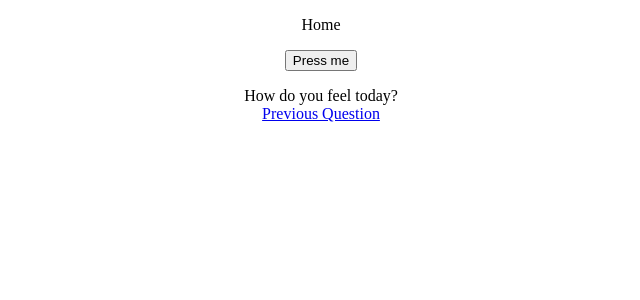
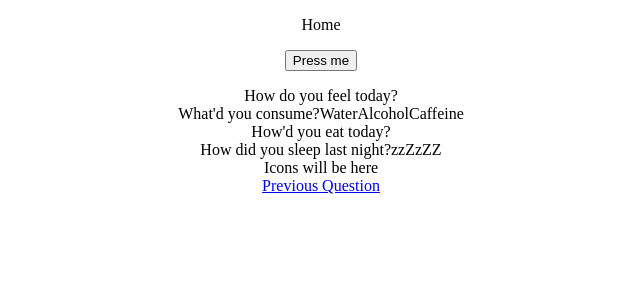
Before and after one commit to juliejonak/Moody, a React (Create React App) app in the folder front-end/: page / in a window 1280 px wide. Shown: the top 300 px of the page, without its empty margins (319-959 px from the left). Built offline with nearby package versions, Linux system fonts and the light colour scheme; no server answers.

Commit message:
Updated carousel components and updateVal method

```diff
--- a/front-end/src/components/Activity.js
+++ b/front-end/src/components/Activity.js
@@ -1,5 +1,11 @@
-export default const Activity = (props) => {
+import React from 'react';
+
+const Activity = (props) => {
   return (
-
+    <div>
+      Icons will be here
+    </div>
   )
 }
+
+export default Activity;
--- a/front-end/src/components/Form.js
+++ b/front-end/src/components/Form.js
@@ -1,6 +1,9 @@
 import React from 'react';
 import axios from 'axios';
 import Mood from './Mood';
+import Intake from './Intake';
+import Life from './Life';
+import Activity from './Activity';
 
 export default class Form extends React.Component{
     constructor(props){
@@ -43,40 +46,47 @@ export default class Form extends React.Component{
     //implement the HTML CSS design of pages
     //setup axios
 
-    // nextSlide = () => {
-    //   this.setState(prevState => {
-    //     formpg: prevState.formpg + 1;
-    //   })
-    // }
+    nextSlide = () => {
+      this.setState(prevState => {
+        formpg: prevState.formpg + 1;
+      })
+    }
 
-    // prevSlide = (e) => {
-    //   this.setState(prevState => {
-    //     formpg: prevState.formpg - 1;
-    //   })
-    // }
+    prevSlide = (e) => {
+      this.setState(prevState => {
+        formpg: prevState.formpg - 1;
+      })
+    }
 
-    // updateVal = (e) => {
-    //   this.setState({e.target.name: e.target.value});
-    //   nextSlide();
-    // }
+    updateVal = (e) => {
+      this.setState({ [e.target.name]: e.target.value});
+      nextSlide();
+    }
 
     render(){
         return(
             <div>
+
               <button onClick={this.submit}>Press me</button>
+
               <p>{this.state.date}</p>
+
               <div id="formCarousel" className="carousel slide" data-ride="carousel">
+
                 <div className="carousel-inner">
                     <Mood className={this.state.formpg === 1 ? "carousel-item active" : "carousel-item"} next={this.updateVal} />
-                    {/*<Intake className={this.state.formpg === 2 ? "carousel-item active" :"carousel-item"} next={this.updateVal} />
+                    <Intake className={this.state.formpg === 2 ? "carousel-item active" :"carousel-item"} next={this.updateVal} />
                     <Life className={this.state.formpg === 3 ? "carousel-item active" : "carousel-item"} next={this.updateVal} />
-                    <Activity className={this.state.formpg === 4 ? "carousel-item active" : "carousel-item"} submit={this.submit} />*/}
+                    <Activity className={this.state.formpg === 4 ? "carousel-item active" : "carousel-item"} submit={this.submit} />
                 </div>
+
                 <a onClick={this.prevSlide} className="carousel-control-prev" href="#formCarousel" role="button" data-slide="prev">
                   <span className="carousel-control-prev-icon" aria-hidden="true"></span>
                   <span className="sr-only">Previous Question</span>
                 </a>
+
               </div>
+
             </div>
         )
     }
--- a/front-end/src/components/Intake.js
+++ b/front-end/src/components/Intake.js
@@ -1,5 +1,29 @@
-export default const Intake = (props) => {
+import React from 'react';
+
+const Intake = (props) => {
   return (
+    <div class="box box1">
+      <span class="form-text">What'd you consume?</span>
+      <span class="form-sub-text">Water</span>
+      <span class="form-sub-category">
+          <span class="water fas fa-tint fa-2x" id="water1"></span>
+          <span class="water fas fa-tint fa-3x" id="water2"></span>
+          <span class="water fas fa-tint fa-4x" id="water3"></span>
+      </span>
+      <span class="form-sub-text">Alcohol</span>
+      <span class="form-sub-category">
+          <span class="alcohol fas fa-beer fa-2x" id="alcohol1"></span>
+          <span class="alcohol fas fa-beer fa-3x" id="alcohol2"></span>
+          <span class="alcohol fas fa-beer fa-4x" id="alcohol3"></span>
+      </span>
+      <span class="form-sub-text">Caffeine</span>
+      <span class="form-sub-category">
+          <span class="caffeine fas fa-mug-hot fa-2x" id="caffeine1"></span>
+          <span class="caffeine fas fa-mug-hot fa-3x" id="caffeine2"></span>
+          <span class="caffeine fas fa-mug-hot fa-4x" id="caffeine3"></span>
+      </span>
+    </div>
+  )
+};
 
-  )
-}
+export default Intake;
--- a/front-end/src/components/Life.js
+++ b/front-end/src/components/Life.js
@@ -1,5 +1,27 @@
-export default const Life = (props) => {
+import React from 'react';
+
+const Life = (props) => {
   return (
+    <div>
+        <div class="box box1">
+          <span class="form-text">How'd you eat today?</span>
+          <form>
+              <span class="eat far fa-thumbs-down" id="eat1"></span>
+              <span class="eat far fa-thumbs-down  fa-rotate-270" id="eat2"> </span>
+              <span class="eat far fa-thumbs-up" id="eat3"></span>
+            </form>
+        </div>
 
+        <div class="box box1">
+          <span class="form-text">How did you sleep last night?</span>
+          <span class="form-sub-category">
+            <span class="sleep" id="sleep1">z</span>
+            <span class="sleep" id="sleep2">zZ</span>
+            <span class="sleep" id="sleep3">zZZ</span>
+          </span>
+          </div>
+    </div>
   )
 }
+
+export default Life;
```
Lines whose indentation alone changed are shown as unchanged.
